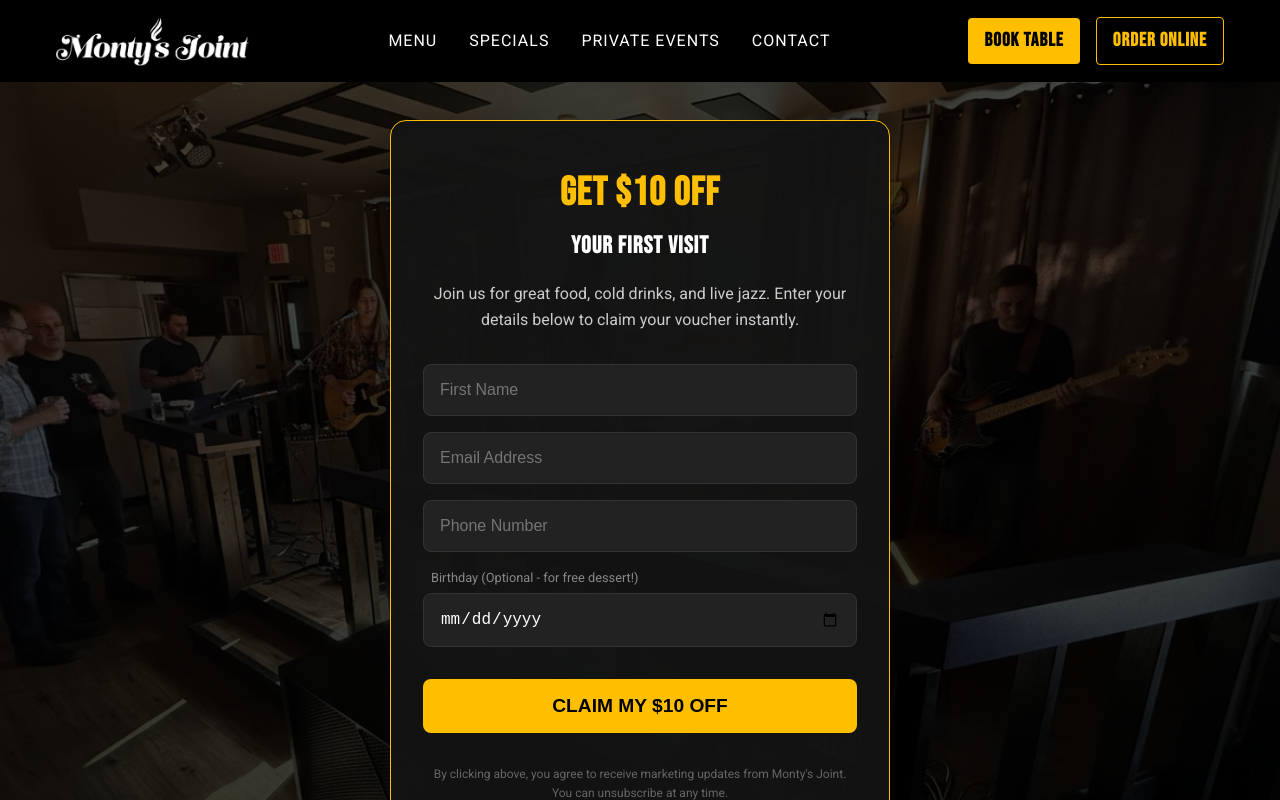
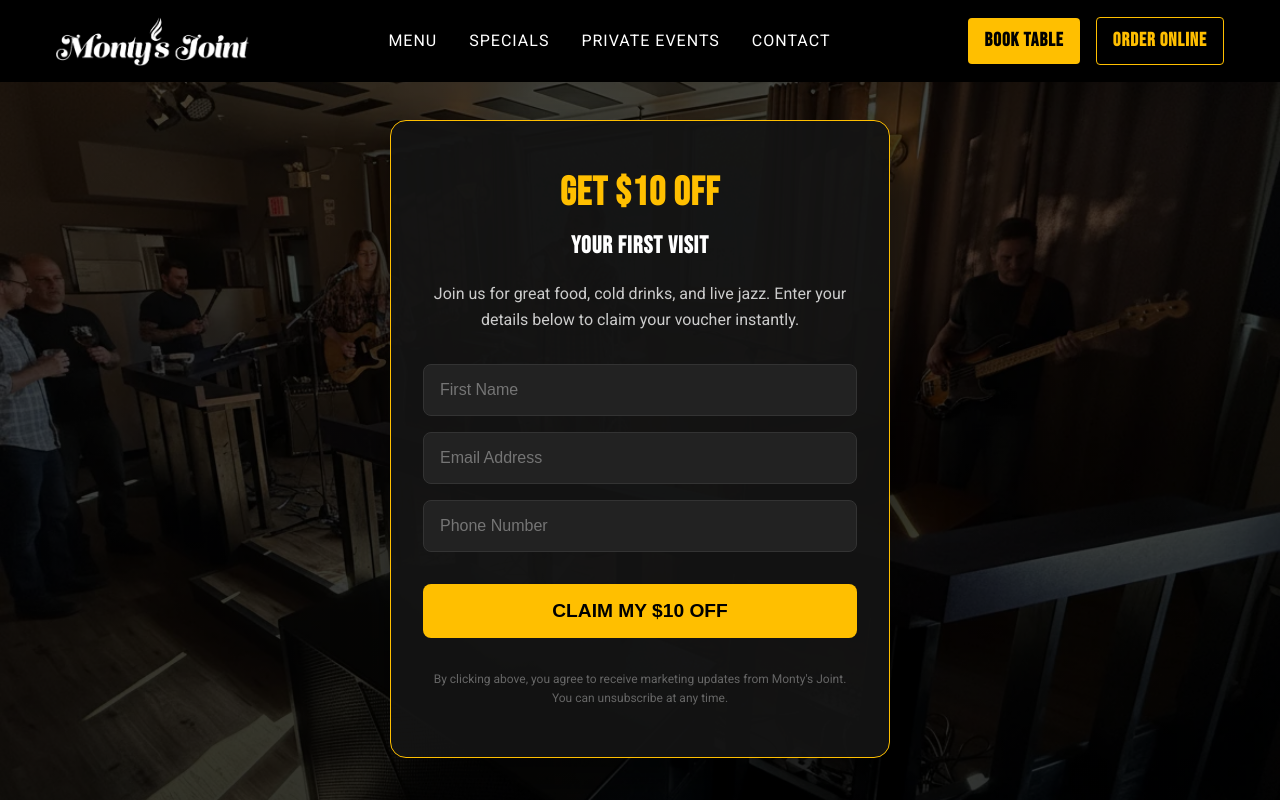
Before and after one commit to dmahoneyfrayze/montys-joint, a React (Vite) app: page /offer in a window 1280 px wide. Shown: the top 800 px of the page. Built offline with nearby package versions, Linux system fonts and the light colour scheme.

Commit message:
fix: remove birthday field from offer form

```diff
--- a/src/pages/Offer.jsx
+++ b/src/pages/Offer.jsx
@@ -9,8 +9,7 @@
     const [formData, setFormData] = useState({
         firstName: '',
         email: '',
-        phone: '',
-        birthday: ''
+        phone: ''
     });
     const [isSubmitting, setIsSubmitting] = useState(false);
 
@@ -146,24 +145,7 @@
                                 }}
                             />
 
-                            <div style={{ textAlign: 'left' }}>
-                                <label style={{ color: '#888', fontSize: '0.8rem', marginLeft: '0.5rem', marginBottom: '0.25rem', display: 'block' }}>Birthday (Optional - for free dessert!)</label>
-                                <input
-                                    type="date"
-                                    name="birthday"
-                                    value={formData.birthday}
-                                    onChange={handleChange}
-                                    style={{
-                                        width: '100%',
-                                        padding: '1rem',
-                                        borderRadius: '8px',
-                                        border: '1px solid #333',
-                                        background: '#222',
-                                        color: '#fff',
-                                        fontSize: '1rem'
-                                    }}
-                                />
-                            </div>
+
 
                             <button
                                 type="submit"
```
